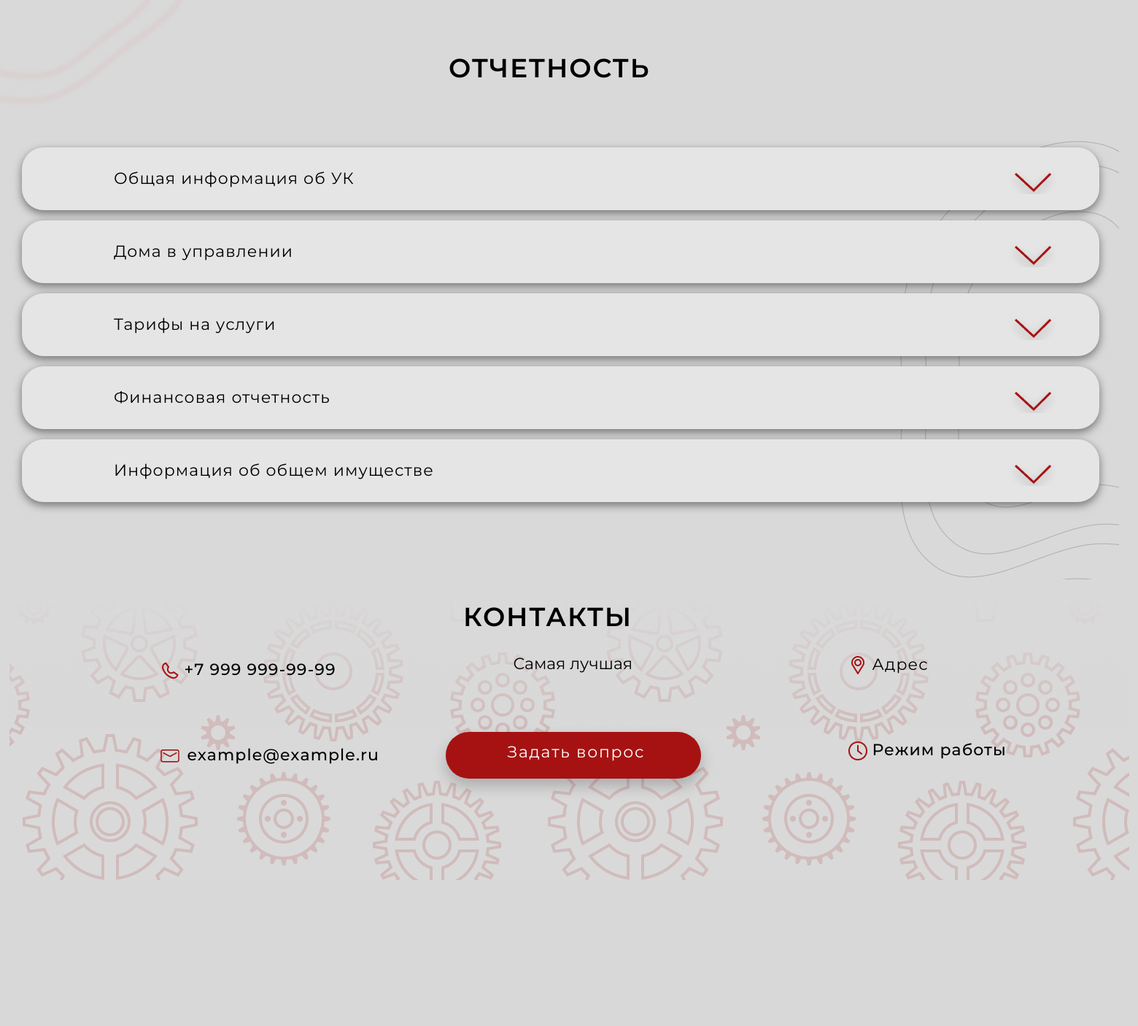
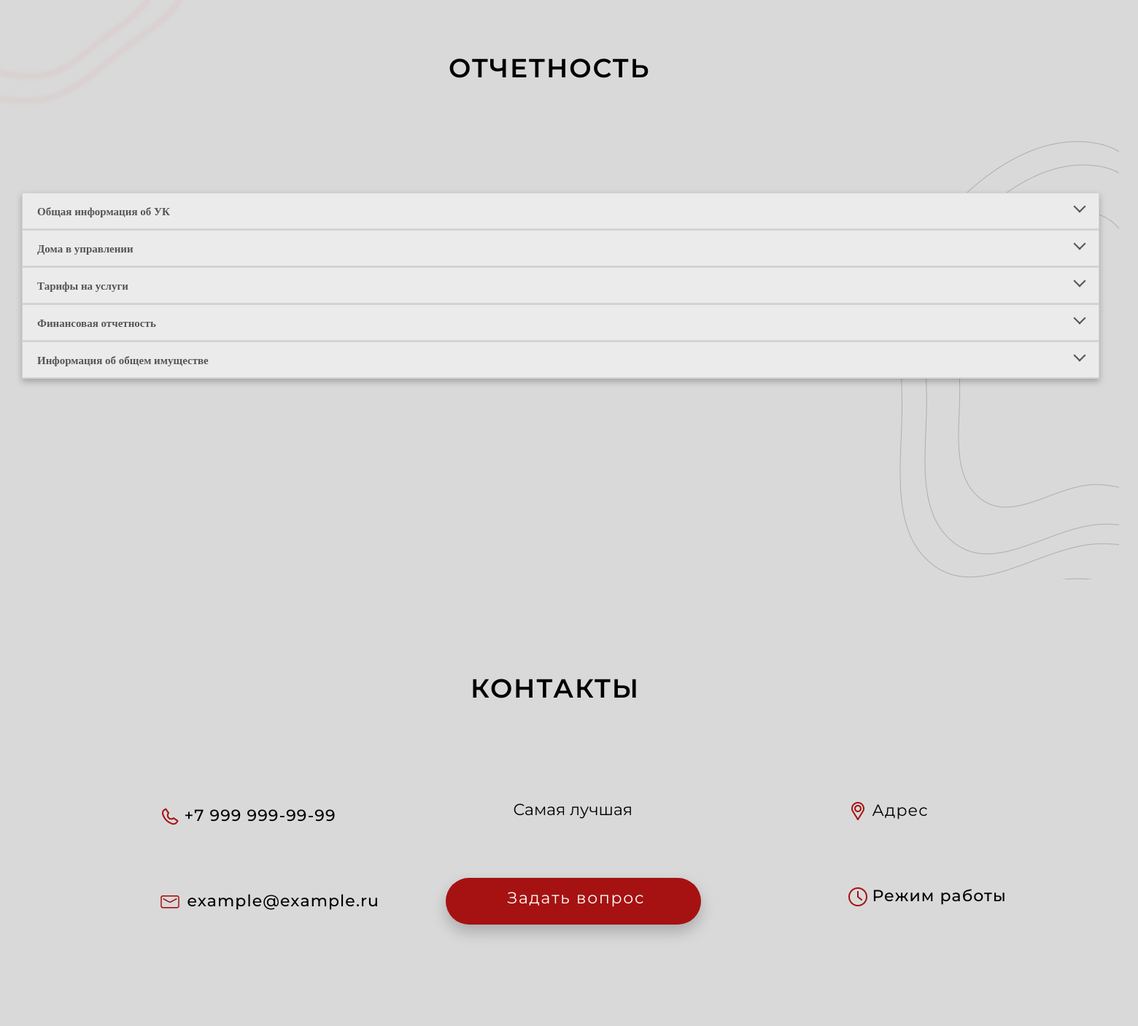
Before and after one commit to cr1stal165/uc-site-constructor-Django-web-app, a Django app: template templates/template_uc1.html in a window 1560 px wide. Shown: the part 1497-2903 px from the top of the page at 73% size. Before the commit the page ends 2703 px from the top, so only its background shows below. Run offline with Django 4.2, Linux system fonts and the light colour scheme; the template is opened without the code that fills it, so the values that code supplies are empty.

Commit message:
add 3rd page

```diff
--- a/constructor/static/css/style_color_page.css
+++ b/constructor/static/css/style_color_page.css
@@ -213,6 +213,7 @@ body {
     width: 229px;
     height: 201px;
     margin: 279px 0 0 32px;
+    border-radius: 10px;
 }
 
 .color4 {
--- a/constructor/static/css/style_image_page.css
+++ b/constructor/static/css/style_image_page.css
@@ -15,8 +15,8 @@ body {
 
 .main_text {
 
-    width: 468px;
-    height: 59px;
+    width: 620px;
+    height: 80px;
     top: 103px;
     margin-left: 36px;
     padding-top: 43px;
--- a/constructor/static/css/style_uc1.css
+++ b/constructor/static/css/style_uc1.css
@@ -647,8 +647,8 @@ body {
     position: absolute;
     width: 400px;
     height: 80px;
-    left: 635px;
-    top: 2302px;
+    top: 2400px;
+    left: 645px;
     font-family: 'Montserrat', sans-serif;
     font-style: normal;
     font-weight: 600;
@@ -665,7 +665,7 @@ body {
     position: absolute;
     width: 1479px;
     height: 303px;
-    top: 2400px;
+    top: 2600px;
 }
 
 .number a {
@@ -693,15 +693,6 @@ body {
     height: 41px;
     left: 172px;
     background-image: url('/static/img/noun-phone-4770370 2.png');
-}
-
-.back_contacts {
-    position: absolute;
-    width: 1535px;
-    height: 403px;
-    top: 2300px;
-    /*background: linear-gradient(360deg, #D9D9D9 3.94%, rgba(217, 217, 217, 0) 47.44%);*/
-    background-image: url('/static/img/Rectangle 14.png');
 }
 
 .back3 {
@@ -872,3 +863,66 @@ body {
     box-shadow: inset 3px 3px 10px #7d8e8f;
     padding: 10px;
 }
+
+
+.accordion {
+  transform: translateZ(0);
+  background: white;
+  border-bottom: 1px solid lightgray;
+  border-left: 1px solid lightgray;
+  border-right: 1px solid lightgray;
+}
+
+.accordion>.accordion-toggle {
+  display: none;
+  position: absolute;
+  opacity: 0;
+}
+
+.accordion>label {
+  display: block;
+  position: relative;
+  height: 50px;
+  line-height: 50px;
+  padding: 0 20px;
+  border-top: 1px solid lightgray;
+  border-bottom: 1px solid lightgray;
+  background: #ecebec;
+  color: #555;
+  font-size: 15px;
+  font-weight: bold;
+  cursor: pointer;
+}
+
+.accordion>label:after {
+  content: '';
+  position: absolute;
+  top: 12px;
+  right: 20px;
+  width: 12px;
+  height: 12px;
+  border-left: 2px solid #555;
+  border-top: 2px solid #555;
+  transform: rotate(-135deg);
+  transition: 0.4s transform;
+}
+
+.accordion>section {
+  overflow: hidden;
+  height: 0;
+  transition: all .4s;
+}
+
+.accordion>.accordion-toggle:checked~label:after {
+  transform: rotate(45deg);
+  top: 16px;
+}
+
+.accordion>.accordion-toggle:checked~section {
+  height: 50px;
+}
+
+.accordion>section p {
+  margin: 15px 0;
+  padding: 0 20px;
+}
--- a/constructor/views.py
+++ b/constructor/views.py
@@ -13,3 +13,7 @@ def take_color(request):
 
 def take_images(request):
     return render(request, "take_images.html")
+
+
+def template_uc1(request):
+    return render(request, "template_uc1.html")
--- a/main.py
+++ b/main.py
@@ -1,8 +1,3 @@
-
-
-print("hello world!")
-
-
 def get_companies(users_id):
     #response = requests.get('https://reestrdoma.ru/api/companies?user_id={}'.format(users_id))
     #data = response.json()
--- a/templates/constructor.html
+++ b/templates/constructor.html
@@ -17,7 +17,7 @@
         <div class="button2"><p class="color">Цвет</p></div>
         <div class="button3"><p class="content">Контент</p></div>
         <div class="button4"><p class="info">Информация</p></div>
-        <div class="button5"><a href="{% url 'take_color' %}"><img class="arr" src="../constructor/static/img/Arrow3.svg"></a></div>
+        <div class="button5"><a href="{% url 'template_uc1' %}"><img class="arr" src="../constructor/static/img/Arrow3.svg"></a></div>
     </div>
     <div class="down">
         <div class="block1">
--- a/templates/take_color.html
+++ b/templates/take_color.html
@@ -17,8 +17,7 @@
         <div class="button2"><p class="color">Цвет</p></div>
         <div class="button3"><p class="content">Контент</p></div>
         <div class="button4"><p class="info">Информация</p></div>
-        <div class="button5"><a href="{% url 'take_images' %}"><img class="arr"
-                                                                    src="../constructor/static/img/Arrow3.svg"></a>
+        <div class="button5"><a href="{% url 'take_images' %}"><img class="arr" src="../constructor/static/img/Arrow3.svg"></a>
         </div>
     </div>
     <div class="down">
--- a/templates/take_images.html
+++ b/templates/take_images.html
@@ -12,7 +12,7 @@
 <body>
 <form>
     <div class="up">
-        <p class="main_text">Выберите цвет</p>
+        <p class="main_text">Загрузите изображения</p>
         <div class="button1"><a href="{% url 'index' %}" style="text-decoration: none" class="template">Шаблон</a></div>
         <div class="button2"><a href="{% url 'take_color' %}" style="text-decoration: none" class="color">Цвет</a></div>
         <div class="button3"><p class="content">Контент</p></div>
--- a/templates/template_uc1.html
+++ b/templates/template_uc1.html
@@ -98,34 +98,61 @@
 
 <div class="report"> ОТЧЕТНОСТЬ</div>
 <div class="all_report">
-
-    <div class="report1">
-        <div class="vector_report1"><a href="#"></a></div>
-        <div class="report1_text">Общая информация об УК</div>
-    </div>
-
-    <div class="report2">
-        <div class="vector_report2"><a href="#"></a></div>
-        <div class="report2_text">Дома в управлении</div>
-    </div>
-
-
-    <div class="report3">
-        <div class="vector_report3"><a href="#"></a></div>
-        <div class="report3_text">Тарифы на услуги</div>
-    </div>
-
-    <div class="report4">
-        <div class="vector_report4"><a href="#"></a></div>
-        <div class="report4_text">Финансовая отчетность</div>
-    </div>
-
-    <div class="report5">
-        <div class="vector_report5"><a href="#"></a></div>
-        <div class="report5_text">Информация об общем имуществе</div>
-    </div>
+<br><br><br><br><br><br><br><br><br>
+		<div class="accordion">
+			<input id="toggle1" type="radio" class="accordion-toggle" name="toggle" />
+			<label for="toggle1">Общая информация об УК</label>
+			<section>
+			  <p>Контакты - </p>
+			</section>
+			<section>
+				<p>ИНН - </p>
+			  </section>
+			  <section>
+				<p>КПП - </p>
+			  </section>
+			  <section>
+				<p>Полное наименование - </p>
+			  </section>
+			  <section>
+				<p>ОГРН - </p>
+			  </section>
+			  <section>
+				<p>Генеральный директор - </p>
+			  </section>
+			  <section>
+				<p>Юридический адрес - </p>
+			  </section>
+		  </div>
+		  <div class="accordion">
+			<input id="toggle2" type="radio" class="accordion-toggle" name="toggle" />
+			<label for="toggle2">Дома в управлении</label>
+			<section>
+			  <p>Дома в управлении</p>
+			</section>
+		  </div>
+		  <div class="accordion">
+			<input id="toggle3" type="radio" class="accordion-toggle" name="toggle" />
+			<label for="toggle3">Тарифы на услуги</label>
+			<section>
+			  <p>Текст 3</p>
+			</section>
+		  </div>
+		  <div class="accordion">
+			<input id="toggle4" type="radio" class="accordion-toggle" name="toggle" />
+			<label for="toggle4">Финансовая отчетность</label>
+			<section>
+			  <p>Текст 4</p>
+			</section>
+		  </div>
+		  <div class="accordion">
+			<input id="toggle5" type="radio" class="accordion-toggle" name="toggle" />
+			<label for="toggle5">Информация об общем имуществе</label>
+			<section>
+			  <p>Текст 4</p>
+			</section>
+		  </div>
 </div>
-<div class="back_contacts"></div>
 <div class="contacts">КОНТАКТЫ</div>
 <div class="all_contacts">
 
--- a/uc_site_constructor/urls.py
+++ b/uc_site_constructor/urls.py
@@ -23,6 +23,7 @@ urlpatterns = [
     path('', views.index, name="index"),
     path('take-color/', views.take_color, name="take_color"),
     path('take-images/', views.take_images, name="take_images"),
+    path('uc1/', views.template_uc1, name="template_uc1"),
     path('admin/', admin.site.urls),
 ]
 
```
